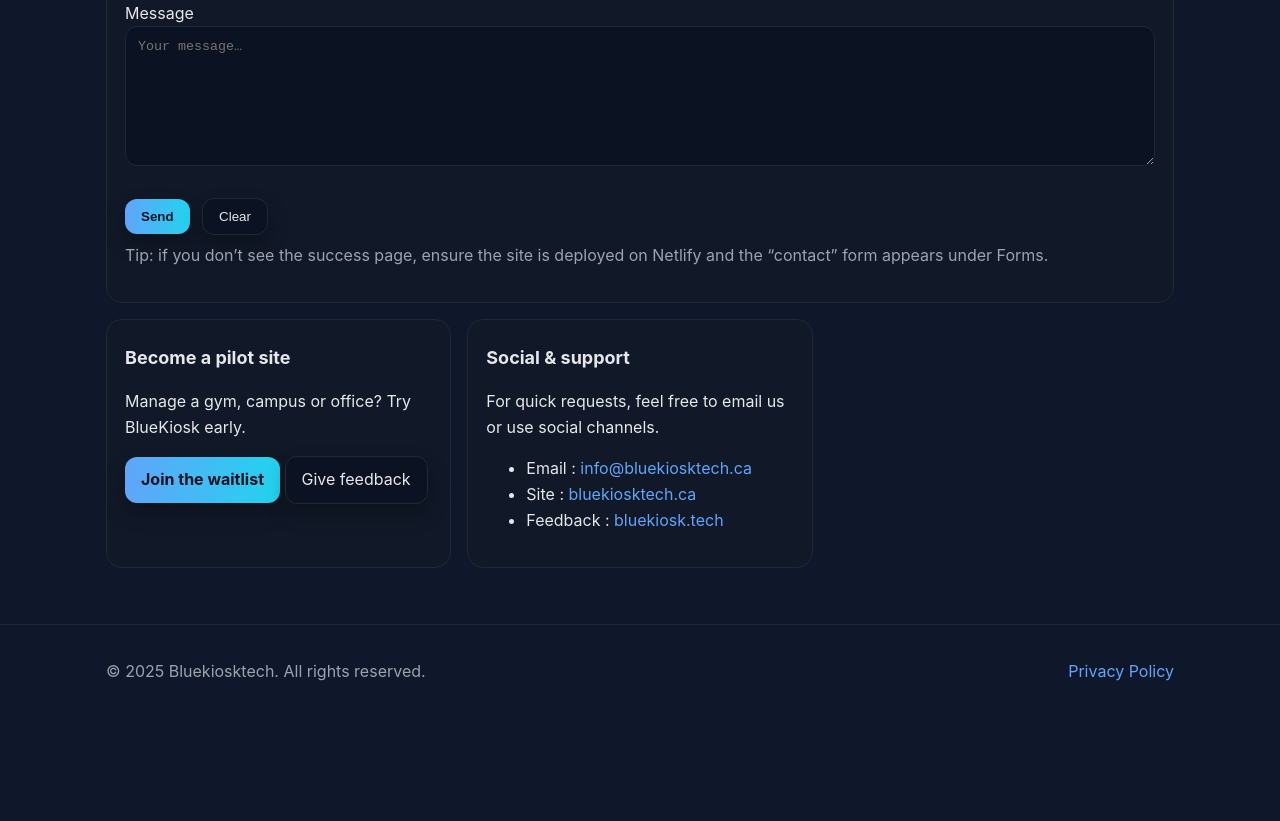
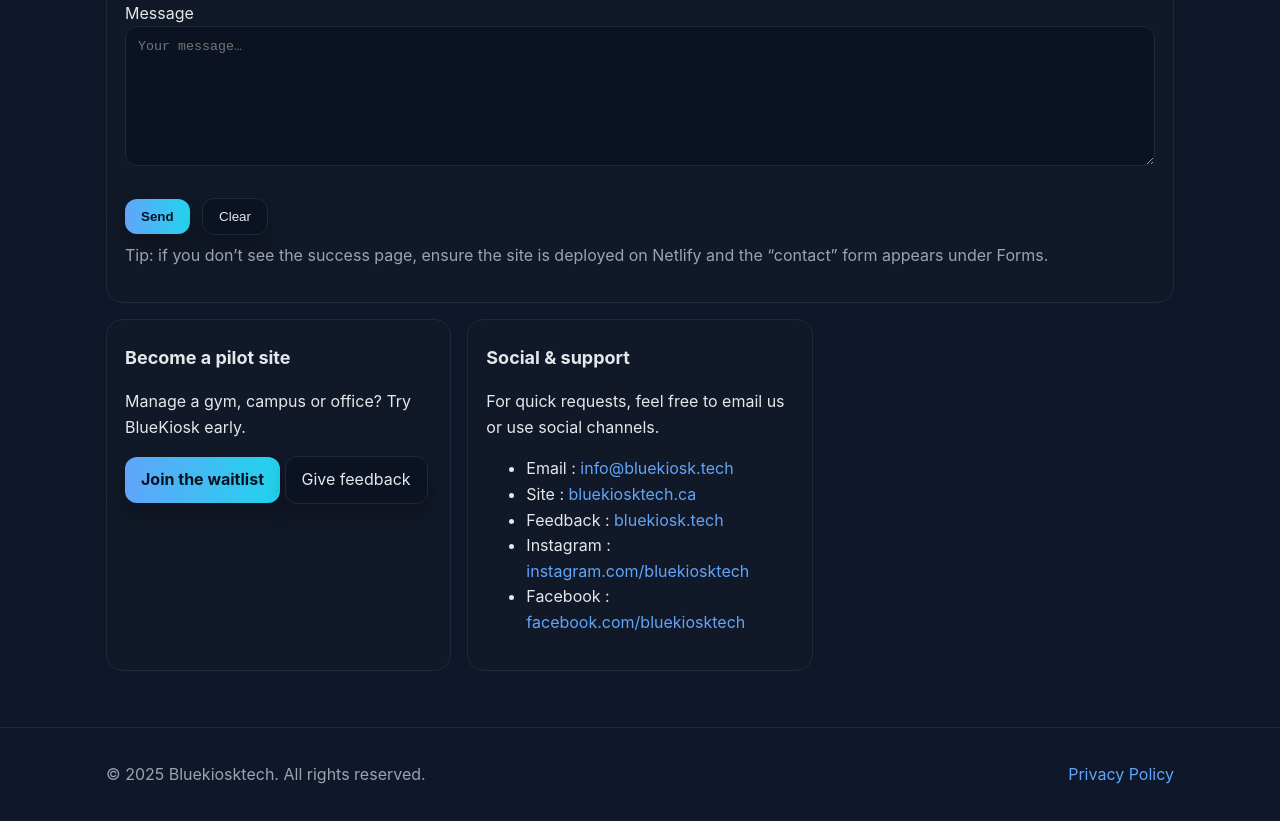
Before and after one commit to BenYah10/bluekiosktech-blog, a website: page contact.html in a window 1280 px wide. Shown: the part 494-1315 px from the top of the page. Before the commit the page ends 1213 px from the top, so only its background shows below. Drawn offline with Linux system fonts and the light colour scheme.

Commit message:
Update contact.html

```diff
--- a/contact.html
+++ b/contact.html
@@ -133,13 +133,18 @@
 
      <article class="card">
   <h3 data-i18n="contact_social_title">Réseaux & support</h3>
-        <p data-i18n="contact_social_text">Pour toute demande rapide, n’hésitez pas à nous écrire ou à passer par les réseaux sociaux.</p>
+  <p data-i18n="contact_social_text">
+    Pour toute demande rapide, n’hésitez pas à nous écrire ou à passer par les réseaux sociaux.
+  </p>
   <ul>
-          <li>Email : <a href="mailto:info@bluekiosktech.ca">info@bluekiosktech.ca</a></li>
+    <li>Email : <a href="mailto:info@bluekiosk.tech">info@bluekiosk.tech</a></li>
     <li>Site : <a href="https://bluekiosktech.ca/">bluekiosktech.ca</a></li>
     <li>Feedback : <a href="https://www.bluekiosk.tech/">bluekiosk.tech</a></li>
+    <li>Instagram : <a href="https://www.instagram.com/bluekiosktech/" target="_blank" rel="noopener">instagram.com/bluekiosktech</a></li>
+    <li>Facebook : <a href="https://www.facebook.com/bluekiosktech" target="_blank" rel="noopener">facebook.com/bluekiosktech</a></li>
   </ul>
 </article>
+
     </section>
   </main>
 
```
Lines whose indentation alone changed are shown as unchanged.
